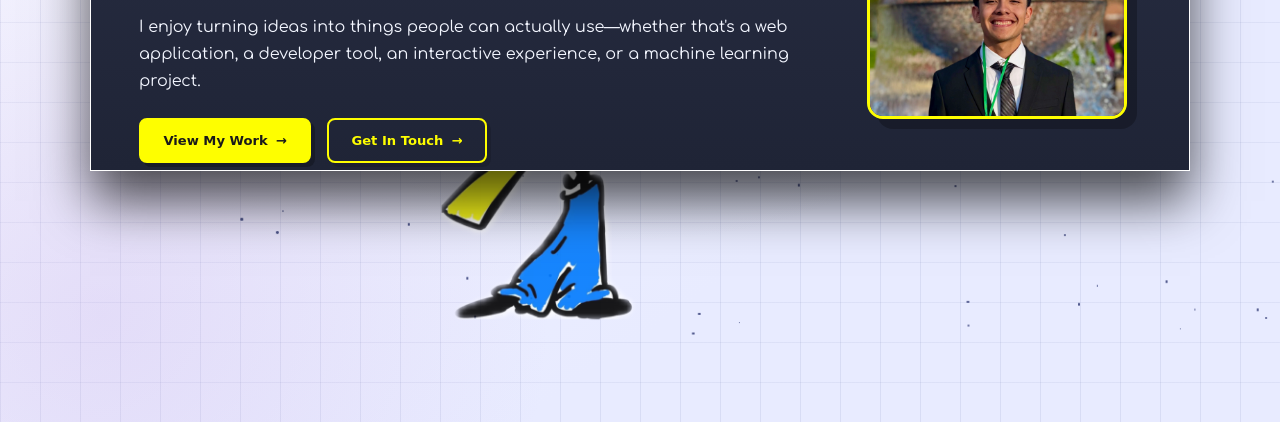
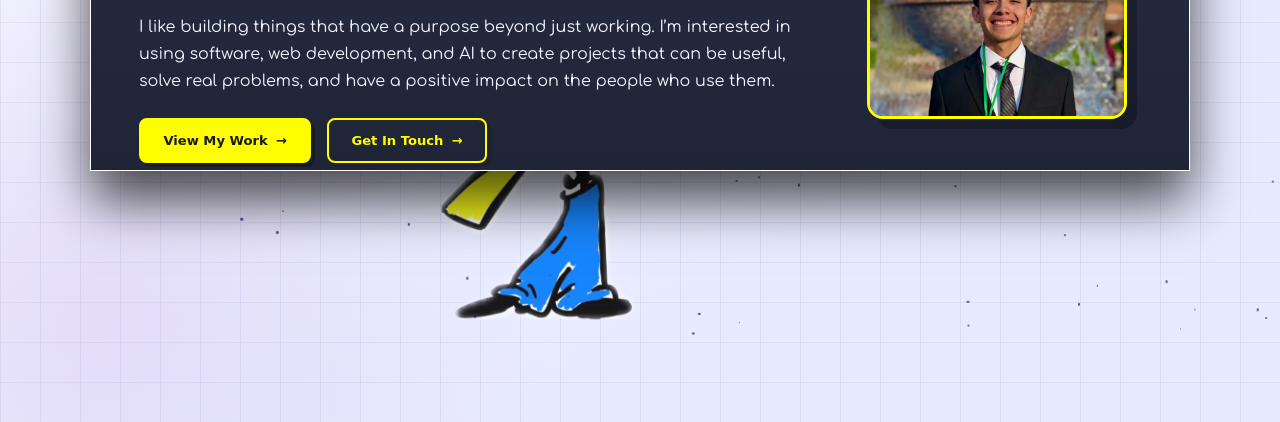
Before and after one commit to MarcoMarqz/Personal-Website, a plain HTML site: page index.html in a window 1280 px wide. Shown: the part 458-880 px from the top of the page. Drawn offline with nearby package versions, Linux system fonts and the light colour scheme; animation ran at ten frames a second; a web font is replaced by a local one.

Commit message:
changes to home text

```diff
--- a/index.html
+++ b/index.html
@@ -136,9 +136,7 @@
             </p>
 
             <p>
-              I enjoy turning ideas into things people can actually use—whether
-              that's a web application, a developer tool, an interactive
-              experience, or a machine learning project.
+I like building things that have a purpose beyond just working. I’m interested in using software, web development, and AI to create projects that can be useful, solve real problems, and have a positive impact on the people who use them.
             </p>
 
             <!-- Home buttons -->
```
